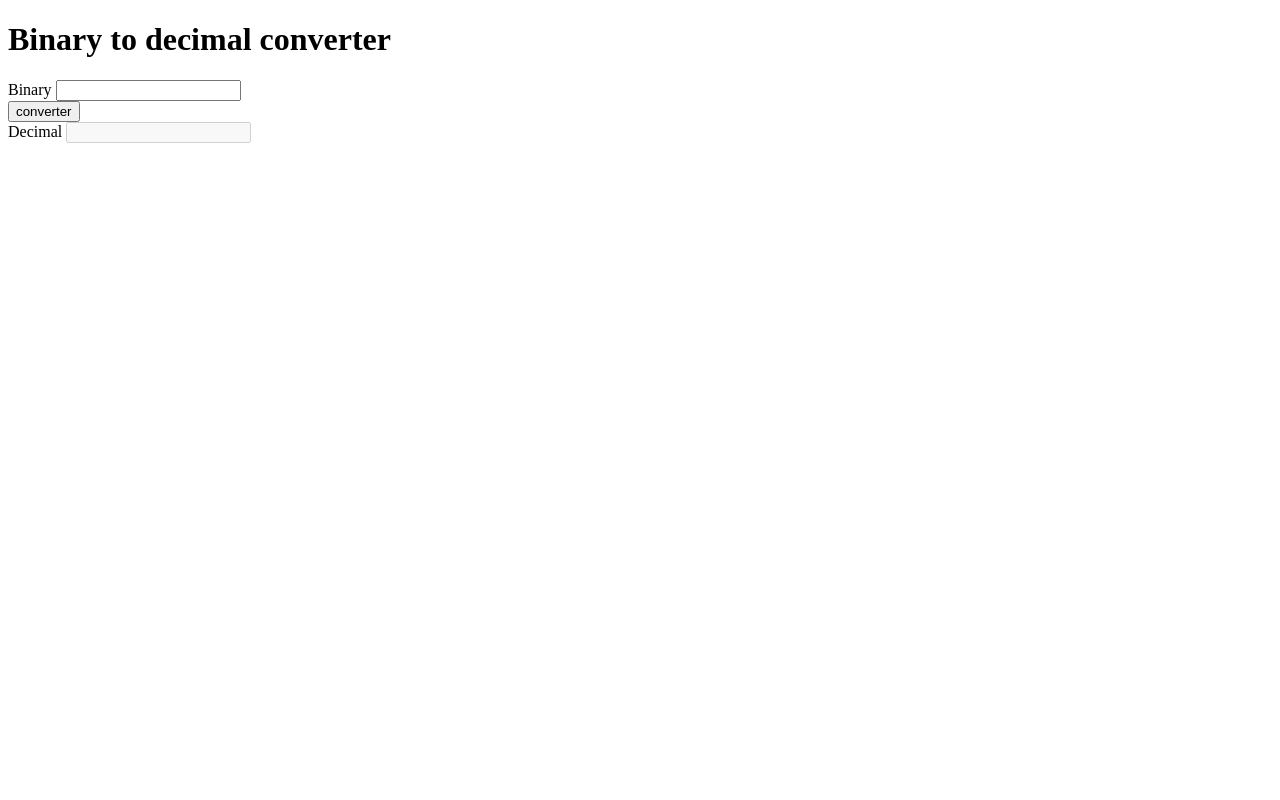
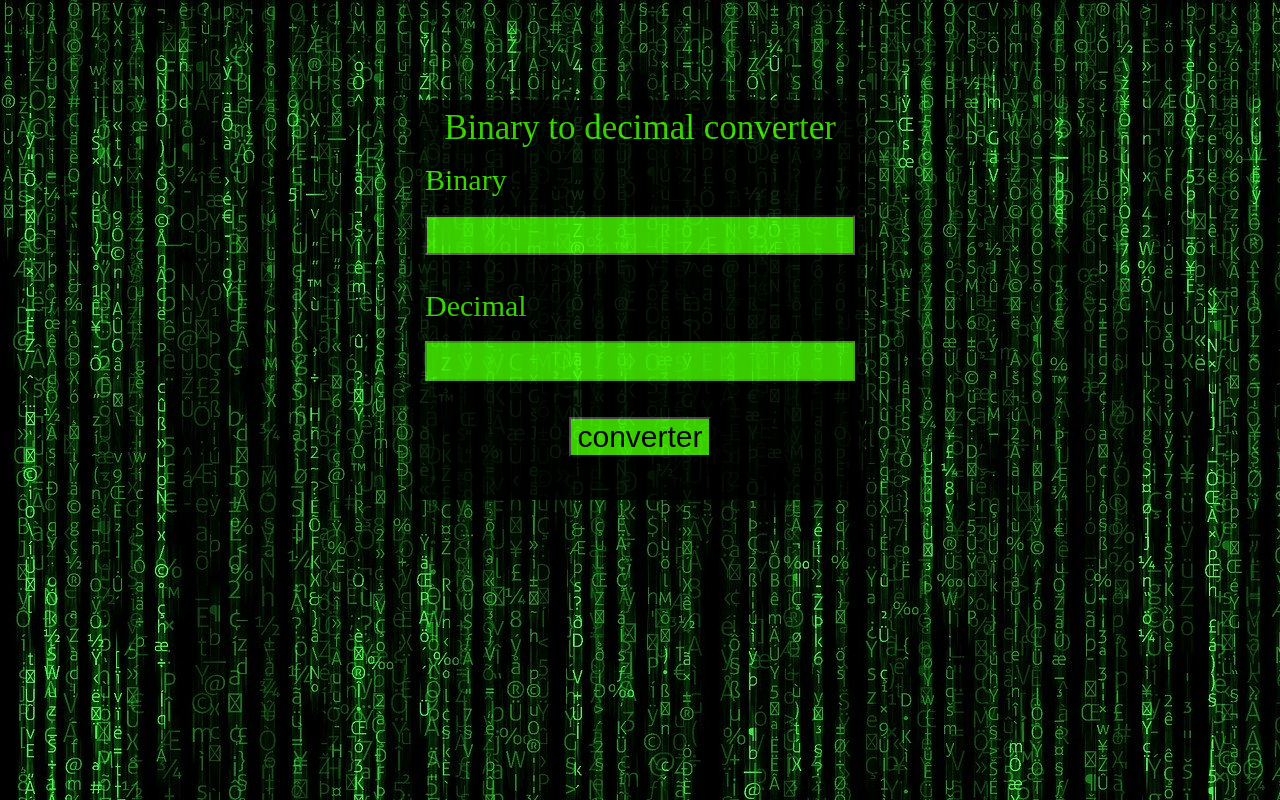
Before and after one commit to mytionbr/Bin2Dec, a plain HTML site: page client/index.html in a window 1280 px wide. Drawn offline with Linux system fonts and the light colour scheme.

Commit message:
creating the page layout

```diff
--- /dev/null
+++ b/client/css/index.css
@@ -0,0 +1,35 @@
+body {
+    background-image:url('../img/fundo-matrix.jpg');
+}
+.container{
+    width: 450px;
+    height:400px;
+    background-color:black;
+    opacity: 0.8;
+    margin: 100px auto;
+}
+.container h1, label{
+    color: rgb(72, 254, 0);
+}
+input{
+    background: rgb(72, 254, 0);
+}
+h1{
+    font-size: 35px;
+    text-align: center;
+    margin: 10px 0;
+}
+
+label,input{
+    font-size:30px;
+    margin: 10px 10px;
+}
+button {
+    margin: 10px auto;
+    font-size: 30px;
+    background-color: rgb(72, 254, 0);
+}
+.container-input{
+    display: flex;
+    flex-direction: column;
+}
--- /dev/null
+++ b/client/css/reset.css
@@ -0,0 +1,48 @@
+/* http://meyerweb.com/eric/tools/css/reset/
+   v2.0 | 20110126
+   License: none (public domain)
+*/
+
+html, body, div, span, applet, object, iframe,
+h1, h2, h3, h4, h5, h6, p, blockquote, pre,
+a, abbr, acronym, address, big, cite, code,
+del, dfn, em, img, ins, kbd, q, s, samp,
+small, strike, strong, sub, sup, tt, var,
+b, u, i, center,
+dl, dt, dd, ol, ul, li,
+fieldset, form, label, legend,
+table, caption, tbody, tfoot, thead, tr, th, td,
+article, aside, canvas, details, embed,
+figure, figcaption, footer, header, hgroup,
+menu, nav, output, ruby, section, summary,
+time, mark, audio, video {
+	margin: 0;
+	padding: 0;
+	border: 0;
+	font-size: 100%;
+	font: inherit;
+	vertical-align: baseline;
+}
+/* HTML5 display-role reset for older browsers */
+article, aside, details, figcaption, figure,
+footer, header, hgroup, menu, nav, section {
+	display: block;
+}
+body {
+	line-height: 1;
+}
+ol, ul {
+	list-style: none;
+}
+blockquote, q {
+	quotes: none;
+}
+blockquote:before, blockquote:after,
+q:before, q:after {
+	content: '';
+	content: none;
+}
+table {
+	border-collapse: collapse;
+	border-spacing: 0;
+}
--- a/client/index.html
+++ b/client/index.html
@@ -5,25 +5,30 @@
     <meta charset="UTF-8">
     <meta name="viewport" content="width=device-width, initial-scale=1.0">
     <title>Bin2Dec</title>
+    <link rel="stylesheet" href="css/reset.css">
+    <link rel="stylesheet" href="css/index.css">
 </head>
 
 <body>
+    <div class="container">
+        <div class="container-input">
             <h1>Binary to decimal converter</h1>
 
             <label for="bin">Binary</label>
             <input id="bin" type="text" pattern="[0-9]+$">
             <br>
-    <button id="convert">converter</button>
-    <br>
+
             <label for="dec">Decimal</label>
             <input id="dec" type="text">
-
+            </br>
+            <button id="convert">converter</button>
+        </div>
+    </div>
     <script src="js/controller/BinController.js"></script>
     <script>
 
         let binController = new BinController();
 
-
     </script>
 </body>
 
--- a/client/js/controller/BinController.js
+++ b/client/js/controller/BinController.js
@@ -15,7 +15,6 @@ class BinController {
     convert(event) {
         event.preventDefault();
         let binariesNumbers = this._inputBin.value.split('').map(Number).reverse();
-        console.log(binariesNumbers);
         this._inputDec.value = this._convertsBinToDecimal(binariesNumbers);
 
     }
```
Also changed, not shown: client/img/fundo-matrix.jpg (added). Lines whose indentation alone changed are shown as unchanged.
